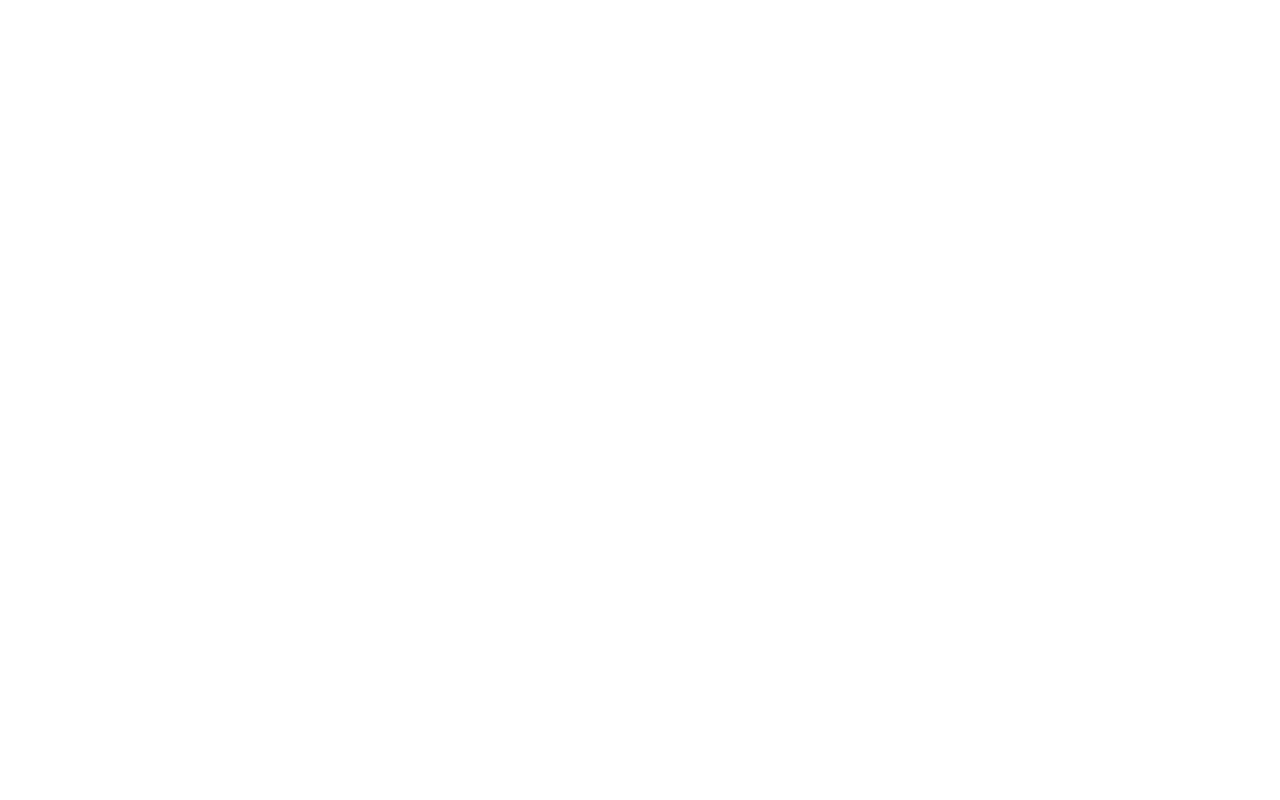
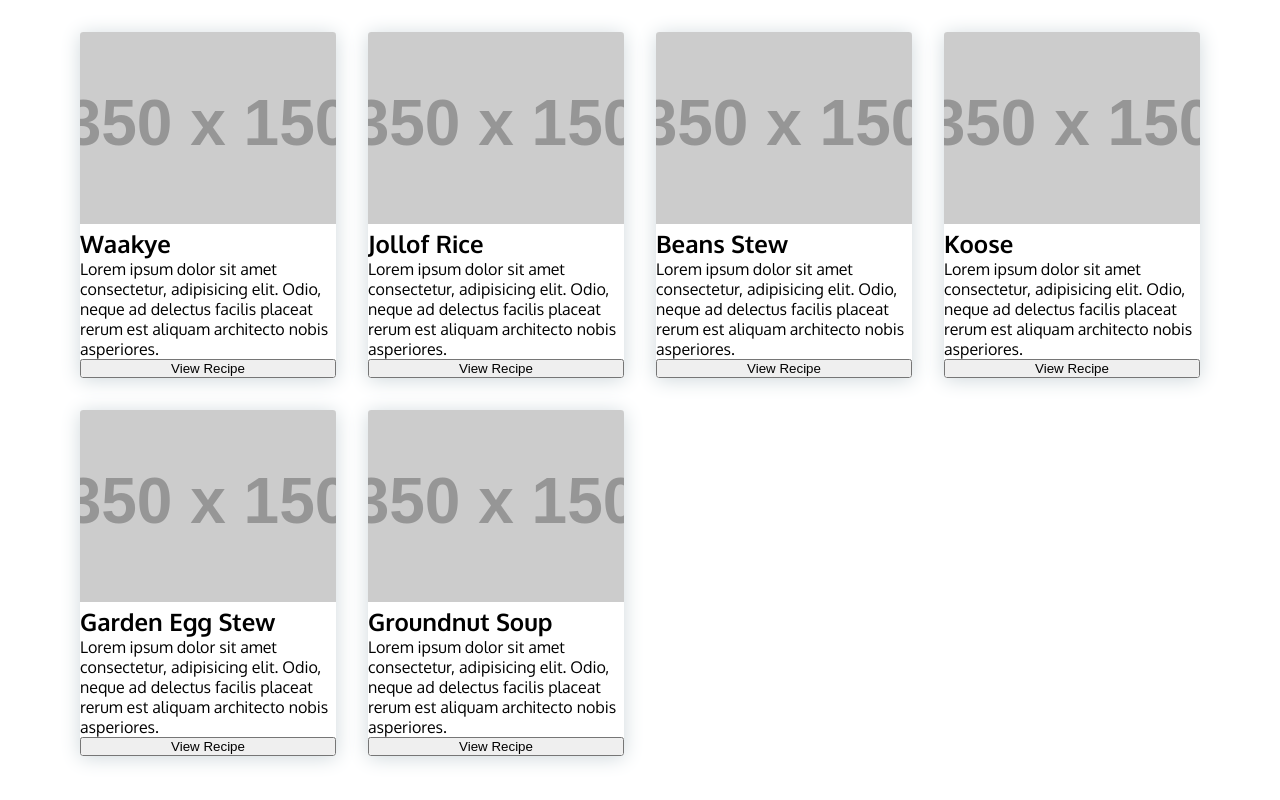
Before and after one commit to KAbaidoo/recipe-cards, a plain HTML site: page index.html in a window 1280 px wide. Drawn offline with Linux system fonts and the light colour scheme; placeholder pictures from the web are drawn by us.

Commit message:
second commit

```diff
--- a/css/styles.scss
+++ b/css/styles.scss
@@ -1,20 +1,18 @@
-@import url("https://fonts.googleapis.com/css2?family=Montserrat:wght@400;700&display=swap");
+:root {
+  /* color variables */
+  --clr-primary: #d50000;
+  --clr-primary-hover: #29e6a7;
+  --clr-primary-dark: #039d69;
+  --clr-gray100: #f0f7f8;
+  --clr-gray200: #cfd8dc;
+  --clr-gray300: #a7b7be;
+  --clr-gray400: #6b7e86;
+  --clr-gray500: #425a65;
 
-/*
-=================
-    variables
-=================
-*/
-:root {
-  --clr-grey-1: #a3a3a3;
-  --ff-primary: "Montserrat", sans-serif;
+  /* border radius */
+  --radius: 0.2rem;
 }
 
-/*
-=================
-    globals
-=================
-*/
 *,
 ::after,
 ::before {
@@ -22,67 +20,30 @@
   padding: 0;
   box-sizing: border-box;
 }
+
 body {
-  font-family: var(--ff-primary);
+  font-family: "Oxygen", sans-serif;
   margin: 2rem;
-}
-section {
   display: grid;
-  grid-template-columns: repeat(auto-fit, minmax(16rem, 0.3fr));
+  grid-template-columns: repeat(auto-fit, minmax(12rem, 16rem));
   grid-gap: 2rem;
   justify-content: center;
 }
 .card {
   overflow: hidden;
-  border: 1px solid black;
-  box-shadow: 4px 4px var(--clr-grey-1);
+  box-shadow: 0px 2px 20px var(--clr-gray200);
+  border-radius: var(--radius);
   display: flex;
   flex-direction: column;
   justify-content: space-between;
   cursor: pointer;
-  transition: 200ms ease-in, box-shadow 200ms ease-in;
-  &:hover {
-    border: 1px solid black;
-    box-shadow: 8px 8px blue;
-  }
-  @keyframes arrow {
-    0% {
-      left: 0.5rem;
-    }
-    100% {
-      left: 1.5rem;
-    }
-  }
-  &:hover a::after {
-    animation: arrow 1s ease-in-out infinite alternate;
-  }
+  transition: transform 200ms ease-in;
   img {
     height: 12rem;
     width: 100%;
     object-fit: cover;
   }
-  header {
-    padding: 1rem;
-  }
-  .description {
-    overflow: hidden;
-    height: 110px;
-    padding: 0 1rem 1rem 1rem;
-  }
-  .link {
-    padding: 1rem;
 
-    a {
-      text-decoration: none;
-      font-weight: bold;
-      color: blue;
-      &::after {
-        content: "\f061";
-        font-family: "Font Awesome 5 Free";
-        font-weight: 900;
-        position: relative;
-        left: 0.5rem;
-      }
-    }
+  .card__title {
   }
 }
--- a/index.html
+++ b/index.html
@@ -0,0 +1,106 @@
+<!DOCTYPE html>
+<html lang="en">
+  <head>
+    <meta charset="UTF-8" />
+    <meta name="viewport" content="width=device-width, initial-scale=1.0" />
+    <title>Recipe cards</title>
+    <link rel="preconnect" href="https://fonts.gstatic.com" />
+    <link
+      href="https://fonts.googleapis.com/css2?family=Oxygen:wght@300;400;700&display=swap"
+      rel="stylesheet"
+    />
+    <link rel="stylesheet" href="./css/styles.css" />
+  </head>
+  <body>
+    <!-- start of card -->
+    <div class="card">
+      <div class="card__body">
+        <img src="https://placehold.it/350x150?text=food" alt="" />
+        <h2 class="card__title">Waakye</h2>
+        <p class="card__description">
+          Lorem ipsum dolor sit amet consectetur, adipisicing elit. Odio, neque
+          ad delectus facilis placeat rerum est aliquam architecto nobis
+          asperiores.
+        </p>
+      </div>
+      <button class="card__btn">View Recipe</button>
+    </div>
+    <!-- end of card -->
+
+    <!-- start of card -->
+    <div class="card">
+      <div class="card__body">
+        <img src="https://placehold.it/350x150?text=food" alt="" />
+        <h2 class="card__title">Jollof Rice</h2>
+        <p class="card__description">
+          Lorem ipsum dolor sit amet consectetur, adipisicing elit. Odio, neque
+          ad delectus facilis placeat rerum est aliquam architecto nobis
+          asperiores.
+        </p>
+      </div>
+      <button class="card__btn">View Recipe</button>
+    </div>
+    <!-- end of card -->
+
+    <!-- start of card -->
+    <div class="card">
+      <div class="card__body">
+        <img src="https://placehold.it/350x150?text=food" alt="" />
+        <h2 class="card__title">Beans Stew</h2>
+        <p class="card__description">
+          Lorem ipsum dolor sit amet consectetur, adipisicing elit. Odio, neque
+          ad delectus facilis placeat rerum est aliquam architecto nobis
+          asperiores.
+        </p>
+      </div>
+      <button class="card__btn">View Recipe</button>
+    </div>
+    <!-- end of card -->
+
+    <!-- start of card -->
+    <div class="card">
+      <div class="card__body">
+        <img src="https://placehold.it/350x150?text=food" alt="" />
+        <h2 class="card__title">Koose</h2>
+        <p class="card__description">
+          Lorem ipsum dolor sit amet consectetur, adipisicing elit. Odio, neque
+          ad delectus facilis placeat rerum est aliquam architecto nobis
+          asperiores.
+        </p>
+      </div>
+      <button class="card__btn">View Recipe</button>
+    </div>
+    <!-- end of card -->
+
+    <!-- start of card -->
+    <div class="card">
+      <div class="card__body">
+        <img src="https://placehold.it/350x150?text=food" alt="" />
+        <h2 class="card__title">Garden Egg Stew</h2>
+        <p class="card__description">
+          Lorem ipsum dolor sit amet consectetur, adipisicing elit. Odio, neque
+          ad delectus facilis placeat rerum est aliquam architecto nobis
+          asperiores.
+        </p>
+      </div>
+      <button class="card__btn">View Recipe</button>
+    </div>
+    <!-- end of card -->
+
+    <!-- start of card -->
+    <div class="card">
+      <div class="card__body">
+        <img src="https://placehold.it/350x150?text=food" alt="" />
+
+        <h2 class="card__title">Groundnut Soup</h2>
+        <p class="card__description">
+          Lorem ipsum dolor sit amet consectetur, adipisicing elit. Odio, neque
+          ad delectus facilis placeat rerum est aliquam architecto nobis
+          asperiores.
+        </p>
+      </div>
+      <button class="card__btn">View Recipe</button>
+    </div>
+    <!-- end of card -->
+  </body>
+</html>
```
Also changed, not shown: css/styles.css, images/waakye.jpg (added), 1 other file.
